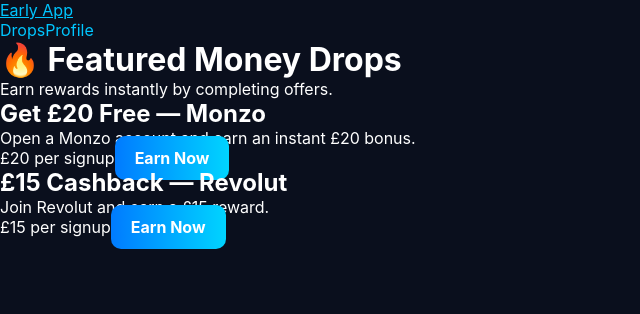
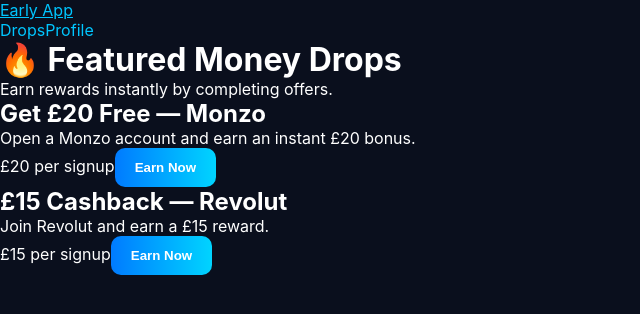
Before and after one commit to dantheman88/early-app, a Next.js app: page /drops in a window 1280 px wide. Shown: the top 314 px of the page, without its empty margins (0-640 px from the left). Built offline with nearby package versions, Linux system fonts and the light colour scheme.

Commit message:
Update drops.js

```diff
--- a/pages/drops.js
+++ b/pages/drops.js
@@ -5,16 +5,22 @@
       title: "Get £20 Free — Monzo",
       description: "Open a Monzo account and earn an instant £20 bonus.",
       payout: "£20 per signup",
-      link: "https://monzo.com",
     },
     {
       id: 2,
       title: "£15 Cashback — Revolut",
       description: "Join Revolut and earn a £15 reward.",
       payout: "£15 per signup",
-      link: "https://revolut.com",
     },
   ];
+
+  const trackClick = (id) => {
+    const user = typeof window !== "undefined"
+      ? localStorage.getItem("userEmail") || "guest"
+      : "guest";
+
+    window.location.href = `/api/track?offerId=${id}&user=${user}`;
+  };
 
   return (
     <div className="drops-container">
@@ -29,14 +35,13 @@
 
             <div className="drop-footer">
               <span className="payout">{offer.payout}</span>
-              <a
-                href={offer.link}
-                target="_blank"
-                rel="noopener noreferrer"
+
+              <button
                 className="btn-primary"
+                onClick={() => trackClick(offer.id)}
               >
                 Earn Now
-              </a>
+              </button>
             </div>
           </div>
         ))}
```
